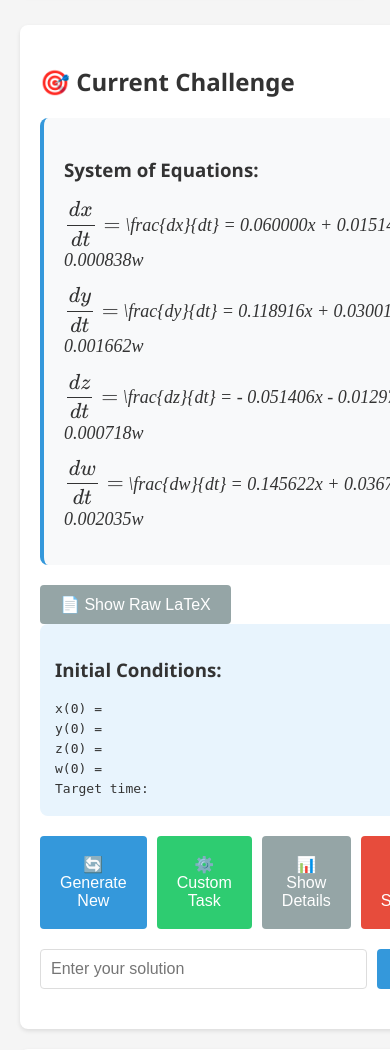
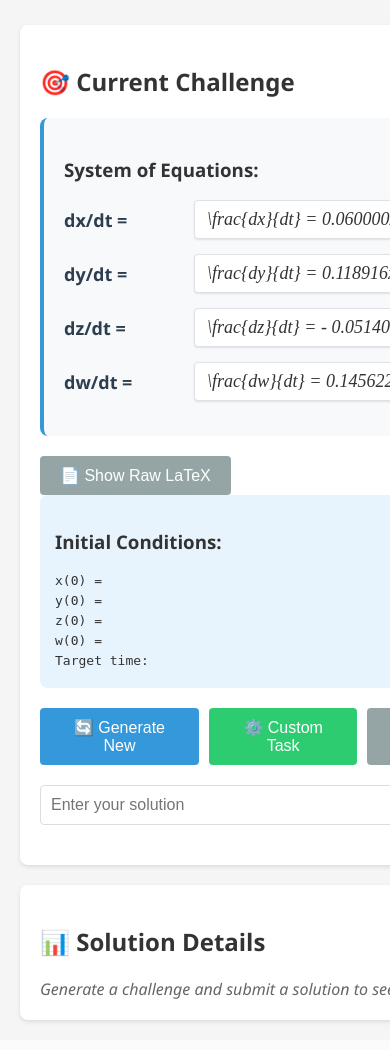
Before and after one commit to weaponx69/django_math_stumper, a Django app: page / in a window 390 px wide; the page is wider, and only the part inside the window is pictured. Shown: the part 227-1277 px from the top of that part. After the commit the page ends 1250 px from the top of that part, so only its background shows below. Run offline with Django 5.2, Linux system fonts and the light colour scheme; data comes from the database, SQL or seed files in the repository; both versions use the stored data as it was after the commit; data that the repository does not hold is empty.

Commit message:
refactor: improve equation display layout and styling
- Enhanced equation display with better alignment and responsive design
- Added horizontal scrolling for long equations to prevent wrapping
- Improved visual presentation with consistent styling and spacing
- Updated equation labels for better readability
- Restructured coefficient input layout for improved user experience

```diff
--- a/ode_solver/templates/ode_solver/index.html
+++ b/ode_solver/templates/ode_solver/index.html
@@ -56,16 +56,36 @@
             border-radius: 8px;
             border-left: 4px solid #3498db;
             margin-bottom: 20px;
+            overflow-x: auto; /* Enable horizontal scrolling if needed */
+            white-space: nowrap; /* Prevent wrapping */
         }
 
         .equation-row {
             margin-bottom: 15px;
             font-size: 18px;
+            display: flex;
+            align-items: center;
+            gap: 10px;
+            min-width: 800px; /* Ensure minimum width to prevent wrapping */
+        }
+
+        .equation-label {
+            font-weight: bold;
+            min-width: 120px;
+            color: #2c3e50;
         }
 
         .latex-equation {
             font-family: 'Times New Roman', serif;
             font-style: italic;
+            flex: 1;
+            overflow-x: auto;
+            white-space: nowrap;
+            background: white;
+            padding: 8px 12px;
+            border-radius: 4px;
+            border: 1px solid #dee2e6;
+            box-shadow: 0 1px 2px rgba(0,0,0,0.1);
         }
 
         .conditions-display {
@@ -180,20 +200,20 @@
                 <div class="equation-display">
                     <h3>System of Equations:</h3>
                     <div class="equation-row">
-                        <strong>\(\displaystyle \frac{dx}{dt} =\)</strong> <span id="eq-dx"
-                            class="latex-equation"></span>
+                        <span class="equation-label">dx/dt =</span>
+                        <span id="eq-dx" class="latex-equation"></span>
                     </div>
                     <div class="equation-row">
-                        <strong>\(\displaystyle \frac{dy}{dt} =\)</strong> <span id="eq-dy"
-                            class="latex-equation"></span>
+                        <span class="equation-label">dy/dt =</span>
+                        <span id="eq-dy" class="latex-equation"></span>
                     </div>
                     <div class="equation-row">
-                        <strong>\(\displaystyle \frac{dz}{dt} =\)</strong> <span id="eq-dz"
-                            class="latex-equation"></span>
+                        <span class="equation-label">dz/dt =</span>
+                        <span id="eq-dz" class="latex-equation"></span>
                     </div>
                     <div class="equation-row">
-                        <strong>\(\displaystyle \frac{dw}{dt} =\)</strong> <span id="eq-dw"
-                            class="latex-equation"></span>
+                        <span class="equation-label">dw/dt =</span>
+                        <span id="eq-dw" class="latex-equation"></span>
                     </div>
                 </div>
 
@@ -237,30 +257,16 @@
                     <h3>⚙️ Create Custom Task</h3>
                     <p>Enter coefficients and initial conditions.</p>
 
-                    <div style="display: grid; grid-template-columns: repeat(4, 1fr); gap: 10px; margin-bottom: 15px;">
+                    <div style="display: grid; grid-template-columns: repeat(2, 1fr); gap: 10px; margin-bottom: 15px;">
                         <div>
-                            <label><strong>Linear (x,y,z,w)</strong></label>
+                            <label><strong>Linear Coefficients (x,y,z,w)</strong></label>
                             <input type="number" id="lin-0" placeholder="Coeff for x" step="0.1" value="0">
                             <input type="number" id="lin-1" placeholder="Coeff for y" step="0.1" value="0">
                             <input type="number" id="lin-2" placeholder="Coeff for z" step="0.1" value="0">
                             <input type="number" id="lin-3" placeholder="Coeff for w" step="0.1" value="0">
                         </div>
                         <div>
-                            <label><strong>Quadratic (x²,y²,z²,w²)</strong></label>
-                            <input type="number" id="quad-0" placeholder="Coeff for x²" step="0.1" value="0">
-                            <input type="number" id="quad-1" placeholder="Coeff for y²" step="0.1" value="0">
-                            <input type="number" id="quad-2" placeholder="Coeff for z²" step="0.1" value="0">
-                            <input type="number" id="quad-3" placeholder="Coeff for w²" step="0.1" value="0">
-                        </div>
-                        <div>
-                            <label><strong>Cubic (x³,y³,z³,w³)</strong></label>
-                            <input type="number" id="cubic-0" placeholder="Coeff for x³" step="0.01" value="0">
-                            <input type="number" id="cubic-1" placeholder="Coeff for y³" step="0.01" value="0">
-                            <input type="number" id="cubic-2" placeholder="Coeff for z³" step="0.01" value="0">
-                            <input type="number" id="cubic-3" placeholder="Coeff for w³" step="0.01" value="0">
-                        </div>
-                        <div>
-                            <label><strong>Initial Cond (t=0)</strong></label>
+                            <label><strong>Initial Conditions (t=0)</strong></label>
                             <input type="number" id="ic-x0" placeholder="x0" step="0.1" value="0.5">
                             <input type="number" id="ic-y0" placeholder="y0" step="0.1" value="0.5">
                             <input type="number" id="ic-z0" placeholder="z0" step="0.1" value="0.5">
@@ -1031,12 +1037,24 @@
         async function submitCustomTask() {
             const getVal = (id) => parseFloat(document.getElementById(id).value) || 0;
 
+            // Create a 4x4 linear matrix from the input values
+            // Each row represents the coefficients for dx/dt, dy/dt, dz/dt, dw/dt
+            const linearMatrix = [
+                [getVal('lin-0'), 0, 0, 0],  // dx/dt coefficients
+                [0, getVal('lin-1'), 0, 0],  // dy/dt coefficients
+                [0, 0, getVal('lin-2'), 0],  // dz/dt coefficients
+                [0, 0, 0, getVal('lin-3')]   // dw/dt coefficients
+            ];
+
             const payload = {
                 coefficients: {
-                    linear: [getVal('lin-0'), getVal('lin-1'), getVal('lin-2'), getVal('lin-3')],
-                    cross: [getVal('cross-0'), getVal('cross-1'), getVal('cross-2'), getVal('cross-3'), getVal('cross-4'), getVal('cross-5')],
-                    quadratic: [getVal('quad-0'), getVal('quad-1'), getVal('quad-2'), getVal('quad-3')],
-                    cubic: [getVal('cubic-0'), getVal('cubic-1'), getVal('cubic-2'), getVal('cubic-3')]
+                    linear: linearMatrix,
+                    nonlinear: [
+                        [0, 0, 0, 0],
+                        [0, 0, 0, 0],
+                        [0, 0, 0, 0],
+                        [0, 0, 0, 0]
+                    ]
                 },
                 initial_conditions: {
                     x0: getVal('ic-x0'),
```
Also changed, not shown: db.sqlite3.
